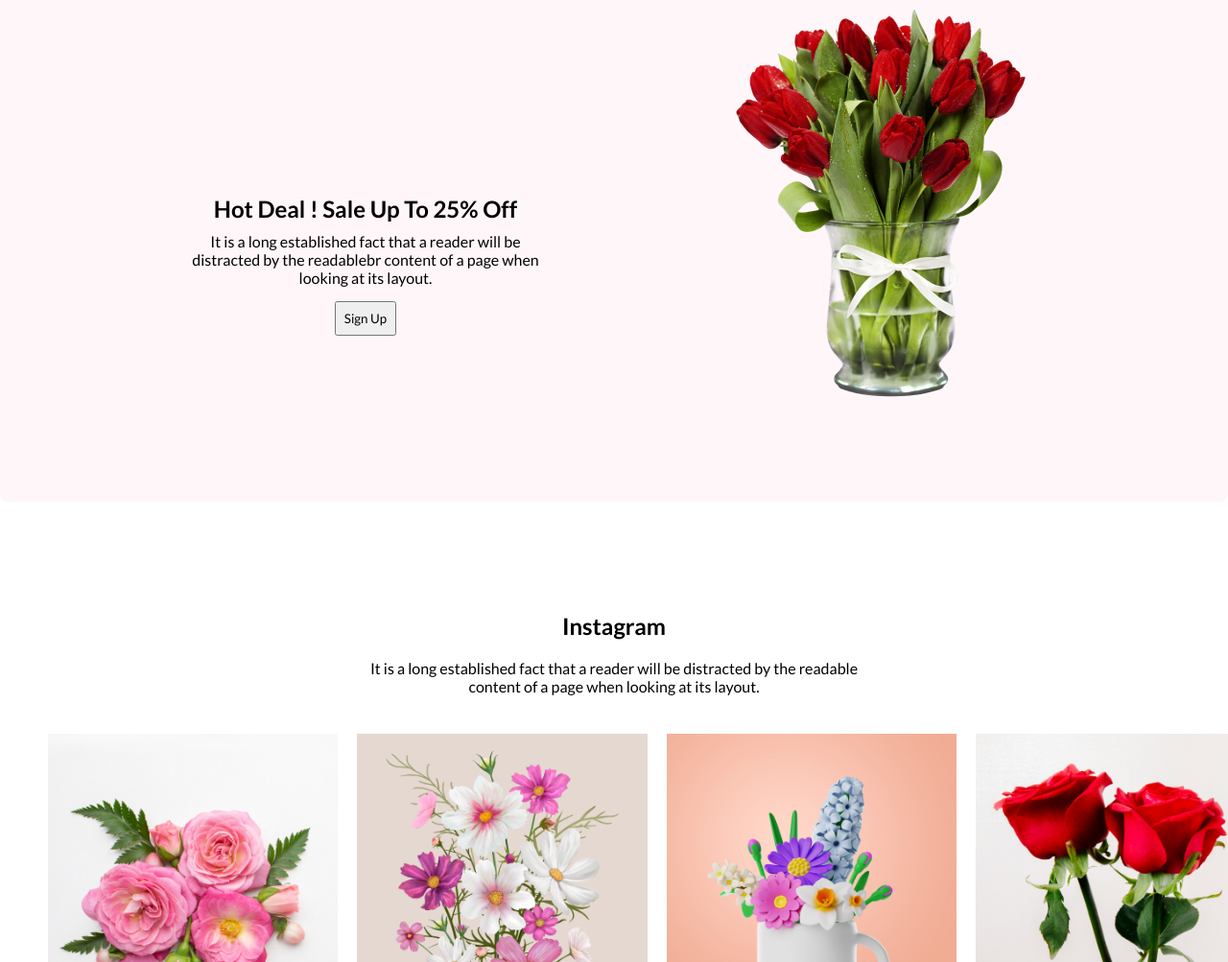
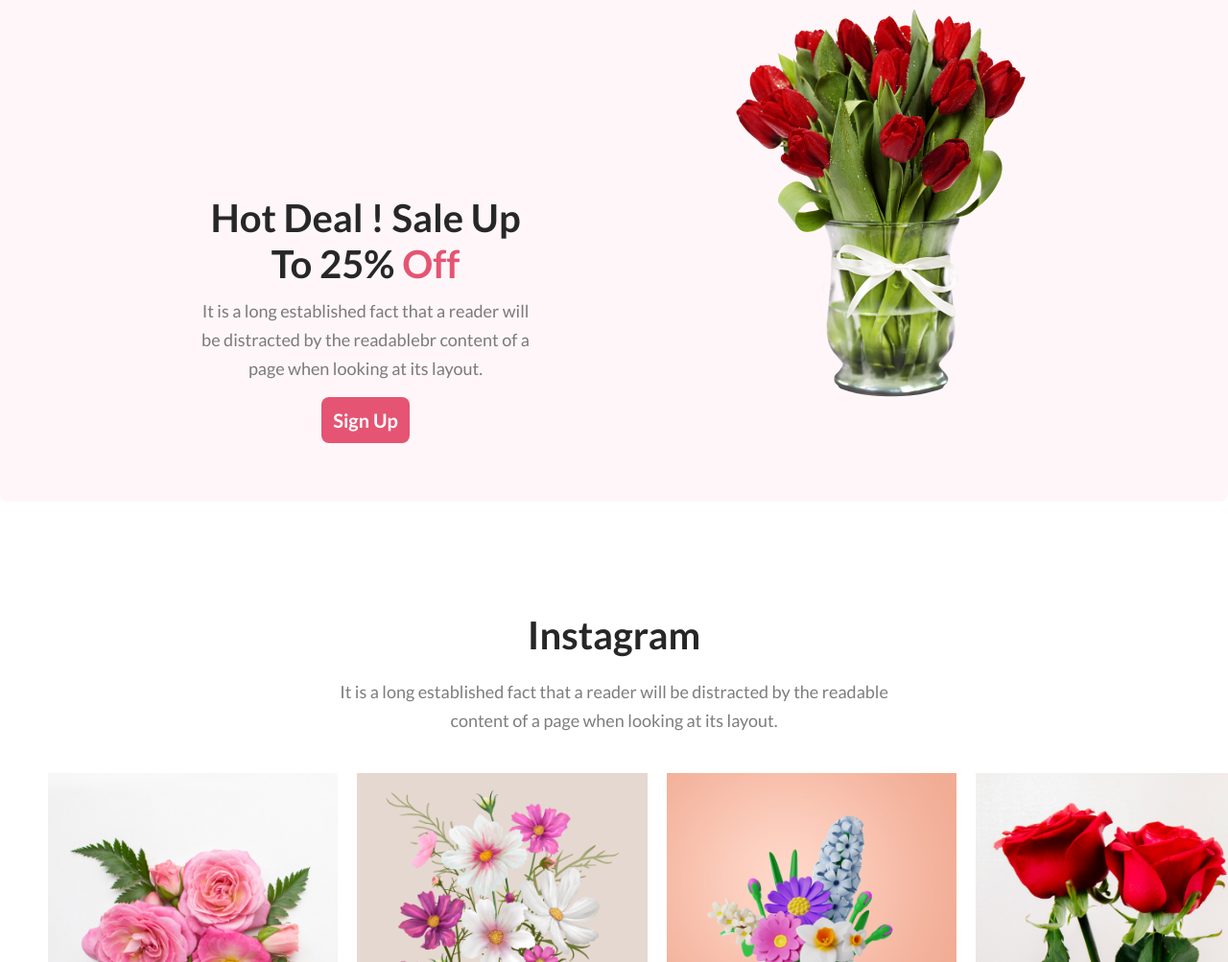
Before and after one commit to AFIFWD/flower-shop-assainment, a plain HTML site: page index.html in a window 1280 px wide. Shown: the part 2357-3360 px from the top of the page at 96% size. Drawn offline with Linux system fonts and the light colour scheme.

Commit message:
some new

```diff
--- a/index.html
+++ b/index.html
@@ -80,7 +80,7 @@
 
         <div class="sectiontwo">
             <div class="sectiontwo1">
-                <h2>Hot Deal ! Sale Up To 25% Off</h2>
+                <h2>Hot Deal ! Sale Up To 25%  <span style="color: #E55473;">Off</span> </h2>
                 <p>It is a long established fact that a reader will be distracted by the readablebr
                    content of a page when looking at its layout.
 
--- a/style.css
+++ b/style.css
@@ -184,16 +184,34 @@
 .sectiontwo1 h2{
     text-align: center;
     margin-bottom: 10px;
+    color: #272727;
+    font-family: Lato;
+    font-size: 40px;
+    font-style: normal;
+    font-weight: 800;
+    line-height: normal;
 }
 .sectiontwo1 p{
     text-align: center;
     margin-bottom: 15px;
+    color: rgba(39, 39, 39, 0.60);
+    text-align: center;
+    font-family: Lato;
+    font-size: 18px;
+    font-weight: 400;
+    line-height: 30px;
 }
 .sectiontwo1-btn{
     text-align: center;
 }
 .sectiontwo1-btn button{
-    padding: 8px;
+    padding: 12px;
+    color: #FFF;
+    border: 0;
+    font-size: 20px;
+    font-weight: 700;
+    border-radius: 8px;
+    background: #E55473;
 }
 .sectiontwo2{
     margin-top: 100px;
@@ -210,6 +228,22 @@
 }
 .sectionthree1 h2{
     margin-bottom: 20px;
+    color: #272727;
+    text-align: center;
+    font-family: Lato;
+    font-size: 40px;
+    font-style: normal;
+    font-weight: 800;
+    line-height: normal;
+}
+.sectionthree1 p{
+    color: rgba(39, 39, 39, 0.60);
+    text-align: center;
+    font-family: Lato;
+    font-size: 18px;
+    font-style: normal;
+    font-weight: 400;
+    line-height: 30px;
 }
 .sectionthree2{
     display: flex;
```
